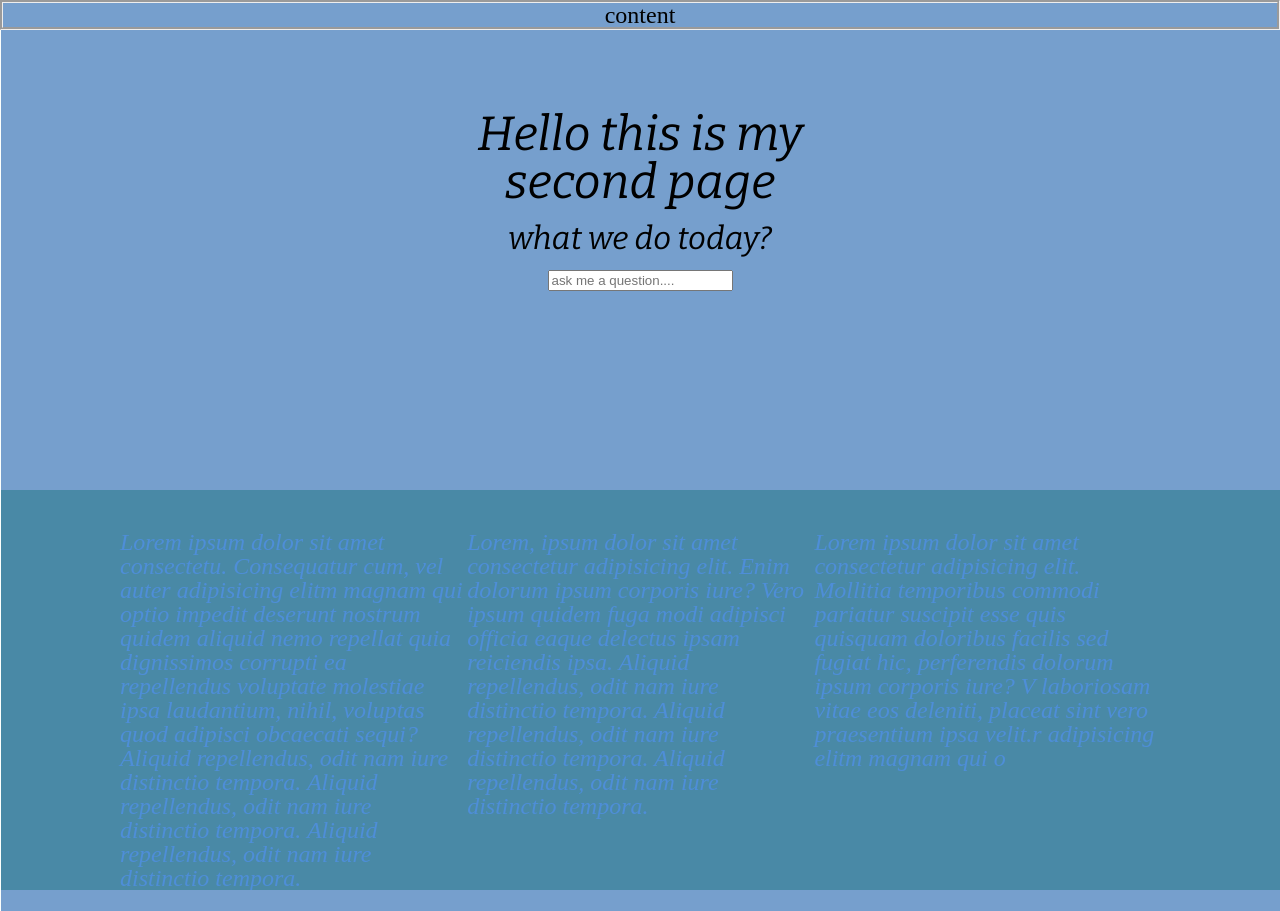
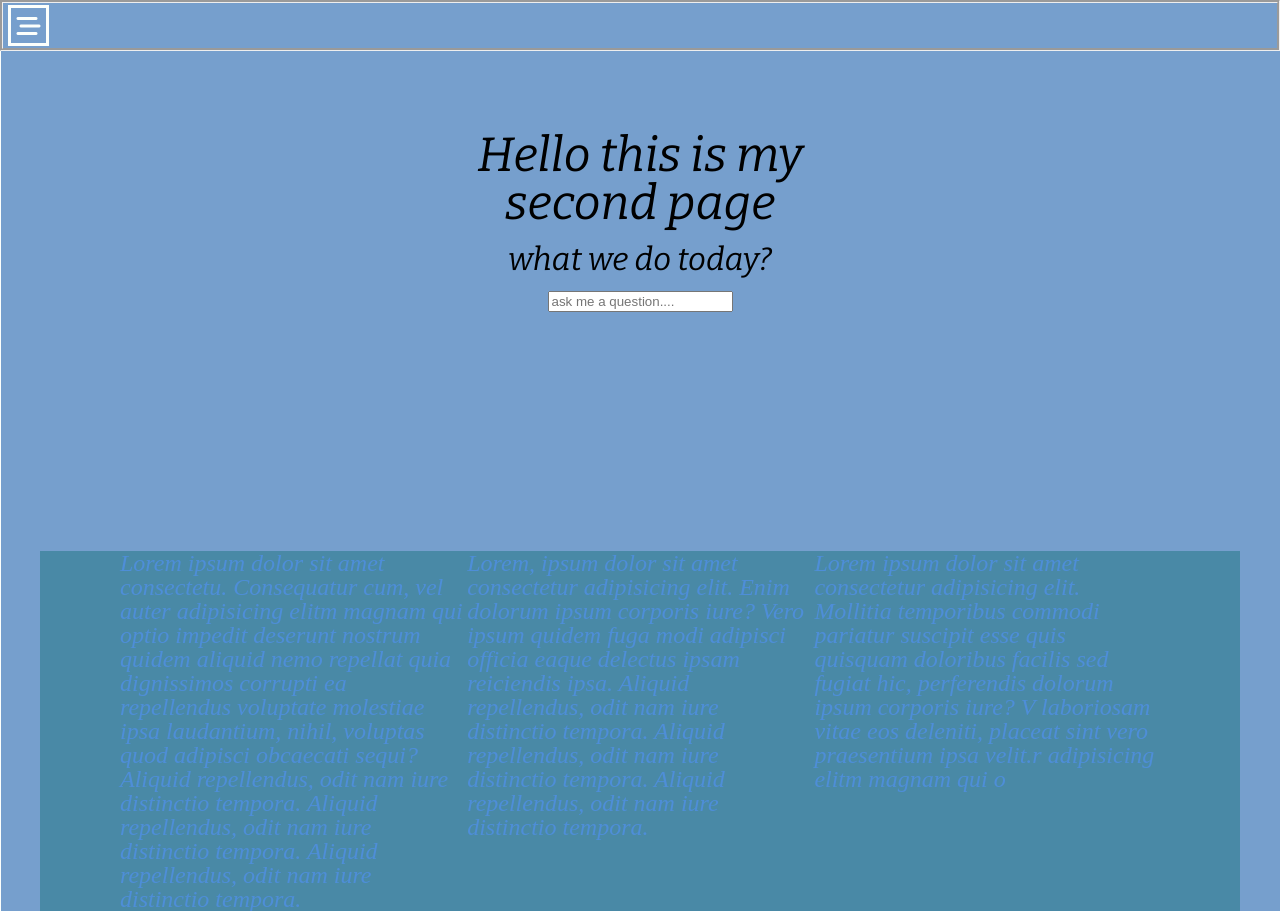
Before and after one commit to VMSvaymaks/modimal, a plain HTML site: page index.html in a window 1280 px wide. Before the commit the page ends 890 px from the top, so only its background shows below. Drawn offline with nearby package versions, Linux system fonts and the light colour scheme; a web font is replaced by a local one.

Commit message:
site1.2.0 DropDown menu
started DropDown menu creat

```diff
--- a/css/menu.css
+++ b/css/menu.css
@@ -38,11 +38,7 @@
 	left: 0;
 	transition: 0.5s ease;
 }
-/*.content{
-	width: 100vw;
-	height: 100vh;
-	overflow: hidden;
-}*/
+
 .footer_menu p{
 	font-family: 'Cormorant Upright', serif;
 	font-size: 15px;
--- a/css/style.css
+++ b/css/style.css
@@ -34,12 +34,13 @@ body{
 }
 
 .content-style{
-    background-color: #09696e69;
+
     height: 320px;
     padding: 40px 0px;
 }
 
 .content{
+    background-color: #09696e69;
     color: #4e8ed8;
     display: block;
     margin: 0px 40px;
@@ -61,3 +62,20 @@ nav{
     border: groove;
     font-size: 24px;
 }
+
+.fa-solid{
+    display: flex;
+    align-items: center;
+    justify-content: center;
+    color:#fcfffc;
+    margin: 2px 5px;
+    border: solid;
+    border-color: #fcfffc;
+    width: 35px;
+    height: 35px;
+}
+
+.fa-solid:hover{
+    color: #000;
+    border-color: #000;
+}
--- a/index.html
+++ b/index.html
@@ -4,6 +4,7 @@
     <meta charset="UTF-8">
     <meta name="viewport" content="width=device-width, initial-scale=1.0">
     <title>home page</title>
+    <link rel="stylesheet" href="https://cdnjs.cloudflare.com/ajax/libs/font-awesome/6.4.2/css/all.min.css" integrity="sha512-z3gLpd7yknf1YoNbCzqRKc4qyor8gaKU1qmn+CShxbuBusANI9QpRohGBreCFkKxLhei6S9CQXFEbbKuqLg0DA==" crossorigin="anonymous" referrerpolicy="no-referrer" />
     <link rel="stylesheet" href="/css/reset.css">
     <link rel="preconnect" href="https://fonts.googleapis.com">
     <link rel="preconnect" href="https://fonts.gstatic.com" crossorigin>
@@ -23,8 +24,8 @@
 </head>
     <body>
 
-        <nav align="center">
-            content
+        <nav>
+            <i class="fa-solid fa-bars-staggered"></i>
         </nav>
 
         <div class="menu">
```
Also changed, not shown: ebout.html (+0 -1 lines).
